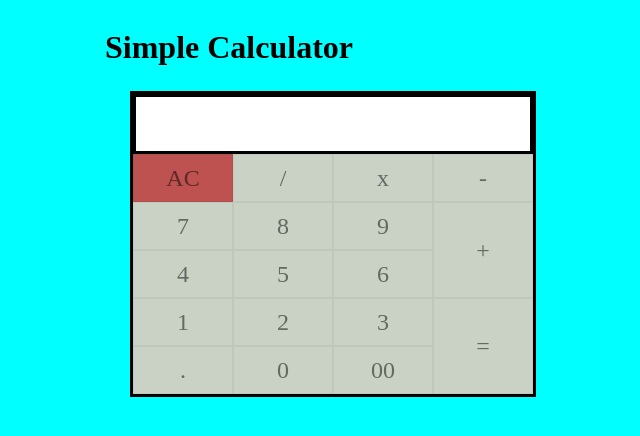
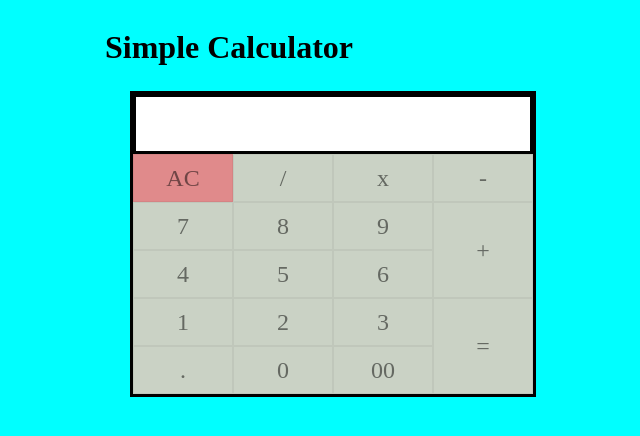
Before and after one commit to RanjitSinghChouhan/React_Calculator, a React (Create React App) app: page / in a window 1280 px wide. Shown: the top 436 px of the page, without its empty margins (307-947 px from the left). Built offline with nearby package versions, Linux system fonts and the light colour scheme.

Commit message:
Update Button.css

```diff
--- a/src/Components/Button.css
+++ b/src/Components/Button.css
@@ -17,7 +17,7 @@
 }
 
 .Button[data-value="clear"] {
-    background-color: rgb(189, 82, 81);
+    background-color: rgb(224, 138, 139);
 }
 
 .Button:hover {
```
